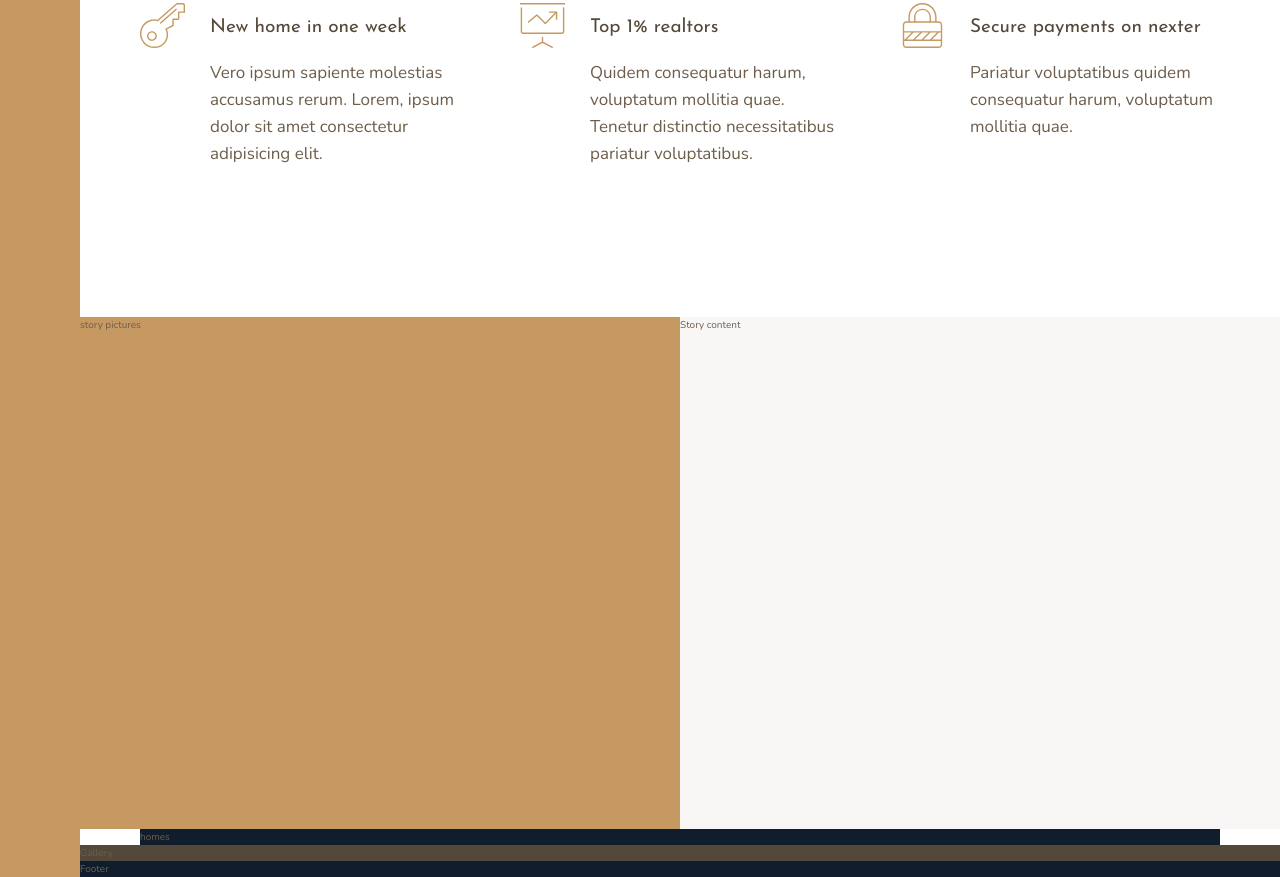
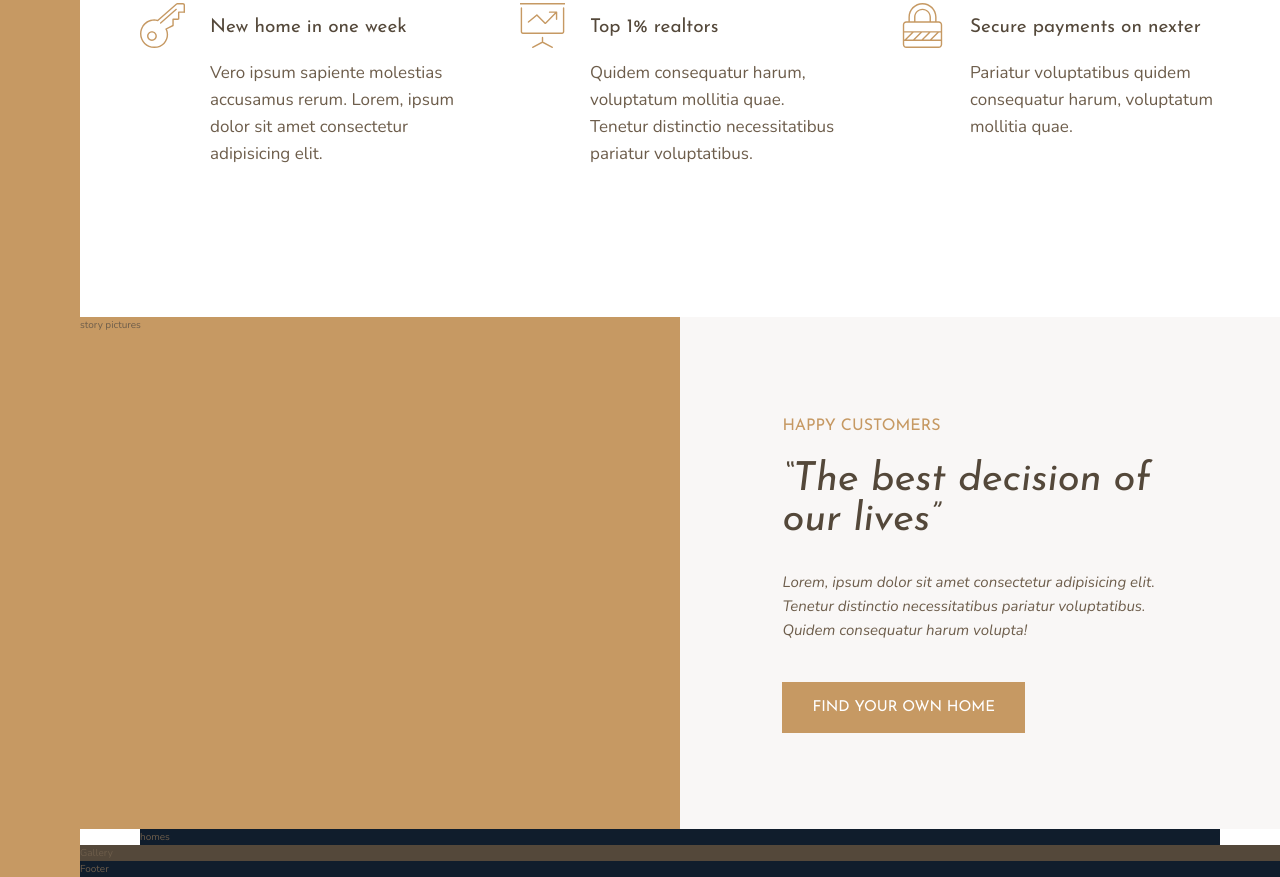
Before and after one commit to DriesVerb/nexter, a website: page index.html in a window 1280 px wide. Shown: the part 991-1868 px from the top of the page. Drawn offline with nearby package versions, Linux system fonts and the light colour scheme.

Commit message:
finished the stories content section

```diff
--- a/index.html
+++ b/index.html
@@ -73,7 +73,14 @@
         </div>
 
         <div class="story__content">
-            Story content
+            <h3 class="heading-3 mb-sm">
+                Happy Customers
+            </h3>
+            <h2 class="heading-2 heading-2--dark mb-md">&ldquo;The best decision of our lives&rdquo;</h2>
+            <p class="story__text">
+                Lorem, ipsum dolor sit amet consectetur adipisicing elit. Tenetur distinctio necessitatibus pariatur voluptatibus. Quidem consequatur harum volupta!
+            </p>
+            <button class="btn">Find your own home</button>
         </div>
 
         <section class="homes">
--- a/sass/_story.scss
+++ b/sass/_story.scss
@@ -1,4 +1,6 @@
 .story {
+
+
     &__pictures {
         background-color: $color-primary;
         grid-column: full-start / col-end 4;
@@ -7,5 +9,24 @@
     &__content {
         background-color: $color-grey-light-1;
         grid-column: col-start 5 / full-end;
+        padding: 6rem 8vw;
+
+        /*
+        display: flex;
+        flex-direction: column;
+        justify-content: center;
+        align-items: flex-start;
+        */
+
+        display: grid;
+        align-content: center;
+        justify-items: start;
+
+    }
+
+    &__text {
+        font-size: 1.5rem;
+        font-style: italic;
+        margin-bottom: 4rem;
     }
 }
--- a/sass/_typography.scss
+++ b/sass/_typography.scss
@@ -9,10 +9,24 @@
 
 .heading-2 {
     @extend %heading;
+    font-size: 4rem;
+    font-style: italic;
+    line-height: 1;
+
+    &--light {
+        color: $color-grey-light-1;
+    }
+
+    &--dark {
+        color: $color-grey-dark-1;
+    }
 }
 
 .heading-3 {
     @extend %heading;
+    font-size: 1.6rem;
+    color: $color-primary;
+    text-transform: uppercase;
 }
 
 .heading-4 {
@@ -27,3 +41,25 @@
         color: $color-grey-dark-1;
     }
 }
+
+.btn {
+    background-color: $color-primary;
+    color: #ffffff;
+    border: none;
+    border-radius: 0;
+    font-family: $font-display;
+    font-size: 1.5rem;
+    text-transform: uppercase;
+    padding: 1.8rem 3rem;
+    cursor: pointer;
+    transition: all .2s;
+
+    &:hover {
+        background-color: $color-primary-dark;
+    }
+}
+
+.mb-sm { margin-bottom: 2rem; }
+.mb-md { margin-bottom: 3rem; }
+.mb-lg { margin-bottom: 4rem; }
+.mb-hg { margin-bottom: 8rem; }
```
Also changed, not shown: css/style.css.
